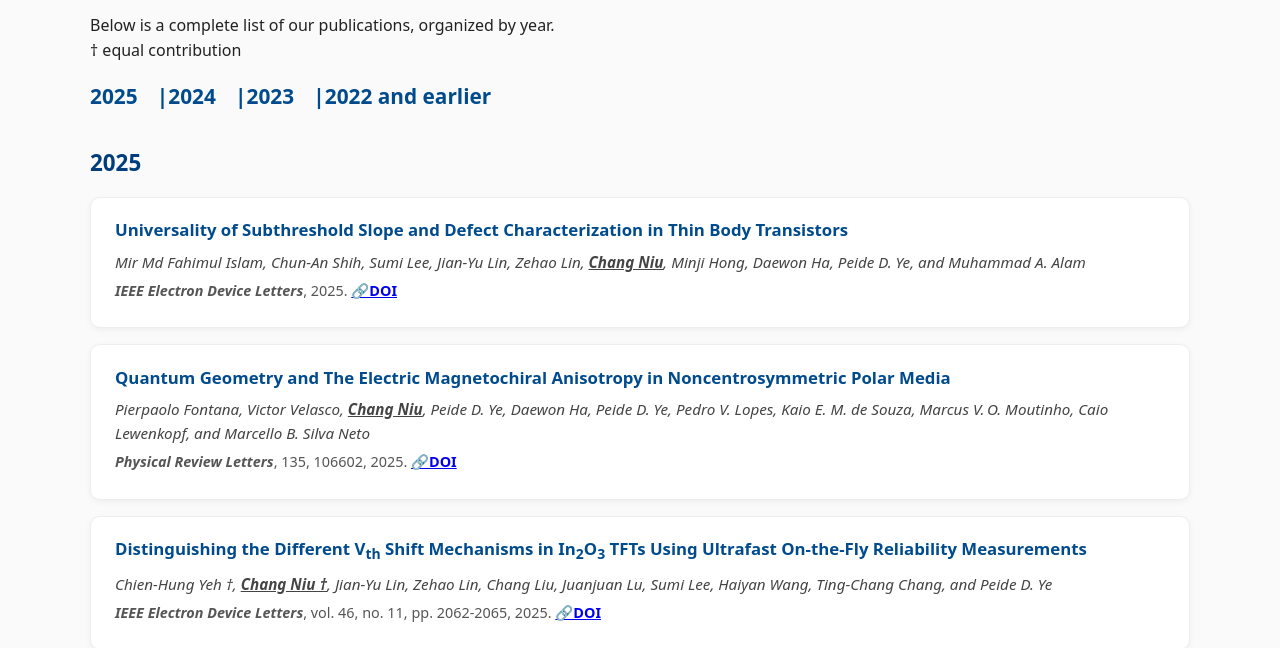
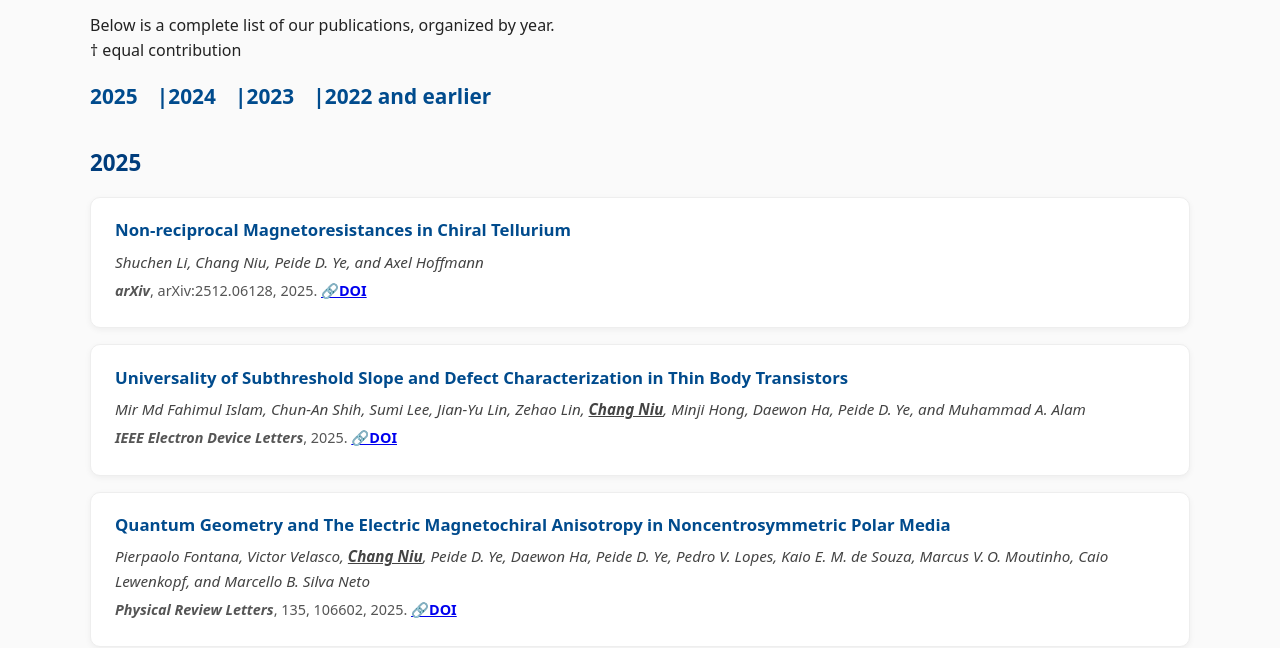
Before and after one commit to Niu-Chang/niugroup-website, a plain HTML site: page publications.html in a window 1280 px wide. Shown: the part 187-835 px from the top of the page. Drawn offline with Linux system fonts and the light colour scheme.

Commit message:
Update publications.html

```diff
--- a/publications.html
+++ b/publications.html
@@ -220,6 +220,18 @@
 
   <ul class="pub-list">
 
+      <li class="pub-item">
+      <div class="pub-title">
+        Non-reciprocal Magnetoresistances in Chiral Tellurium
+      </div>
+      <div class="pub-authors">
+        Shuchen Li, Chang Niu, Peide D. Ye, and Axel Hoffmann
+      </div>
+      <div class="pub-venue">
+        <b><em>arXiv</em></b>, arXiv:2512.06128, 2025. <b><a href="https://doi.org/10.48550/arXiv.2512.06128" target="_blank">🔗DOI</a></b>
+      </div>
+    </li>
+
     <li class="pub-item">
       <div class="pub-title">
         Universality of Subthreshold Slope and Defect Characterization in Thin Body Transistors
@@ -264,7 +276,7 @@
         Zhenqi Hua †, <u><b>Chang Niu †</b></u>, Sandeep Joy †, Pukun Tan, Gang Shi, Haoyang Liu, Jiaxing Guo, David Graf, Peide D. Ye, Cyprian Lewandowski, and Peng Xiong
       </div>
       <div class="pub-venue">
-        <b><em>arXiv</em></b>, 2507.14292, 2025. <b><a href="https://doi.org/10.48550/arXiv.2507.14292" target="_blank">🔗DOI</a></b>
+        <b><em>arXiv</em></b>, arXiv:2507.14292, 2025. <b><a href="https://doi.org/10.48550/arXiv.2507.14292" target="_blank">🔗DOI</a></b>
       </div>
     </li>
 
```
